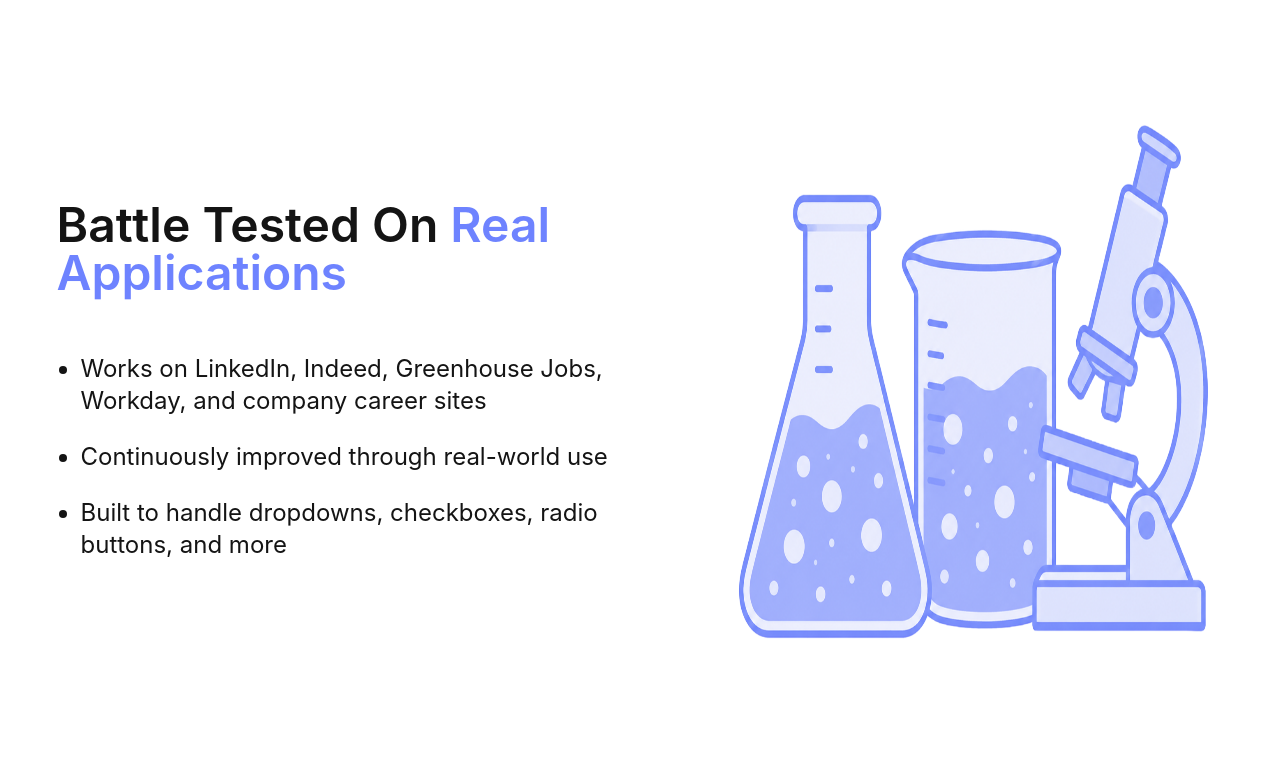
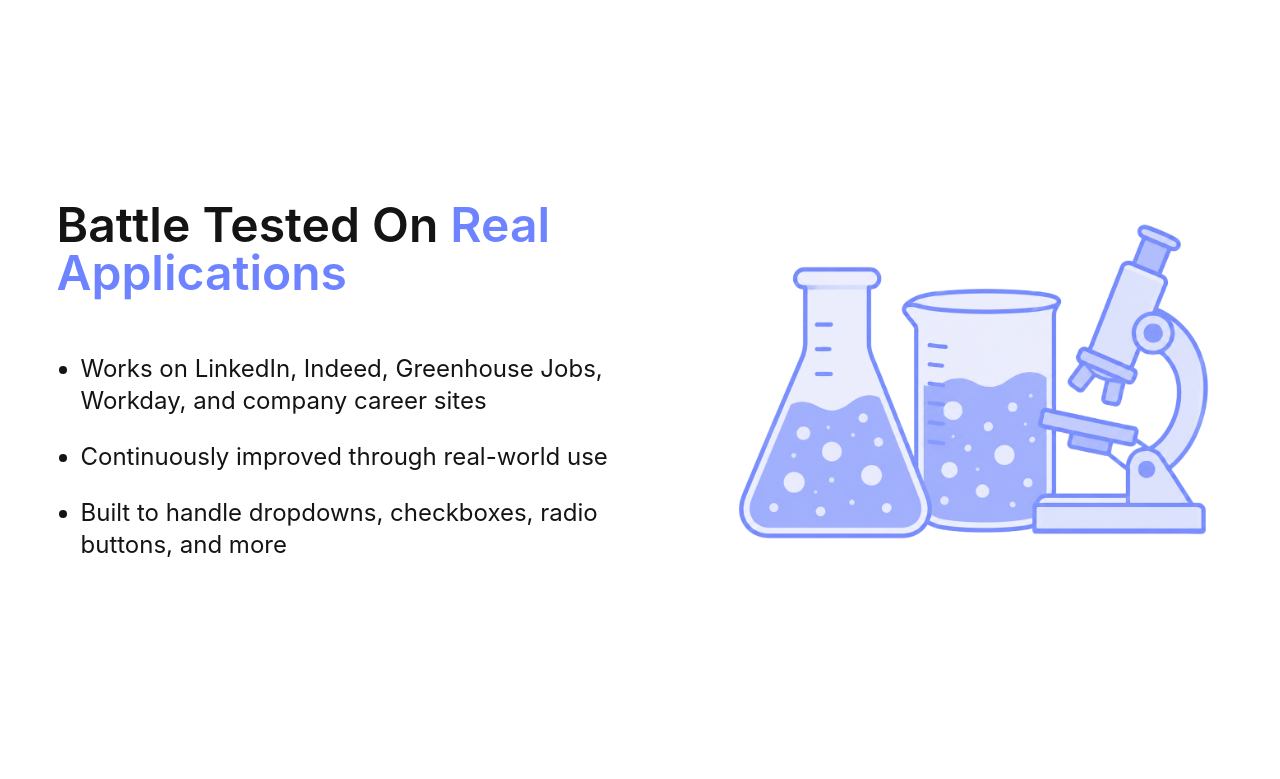
Before and after one commit to dmm22/formsmash-website, a React (Vite) app: page / in a window 1280 px wide. Shown: the part 1620-2399 px from the top of the page. Built offline with nearby package versions, Linux system fonts and the light colour scheme.

Commit message:
Update FeatureShowcase component for improved image responsiveness
- Changed image class to use max-width for better scaling on various screen sizes.
- Adjusted height class for consistent display across different devices.

```diff
--- a/src/pages/home/components/FeatureShowcase.tsx
+++ b/src/pages/home/components/FeatureShowcase.tsx
@@ -67,7 +67,7 @@ export default function FeatureShowcase({
         <img
           src={src}
           alt={alt}
-          className="w-auto min-w-0 rounded-lg lg:h-[65dvh]"
+          className="w-auto min-w-0 max-w-full rounded-lg lg:max-h-[65dvh]"
         />
       </div>
     </section>
```
Also changed, not shown: 2 other files (tests, documents, lock files or other folders).
